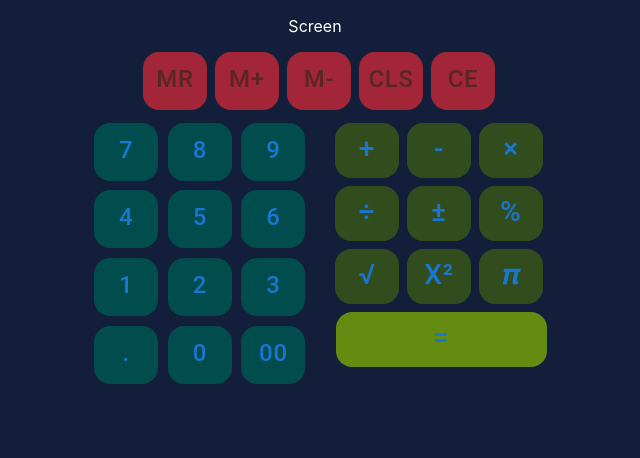
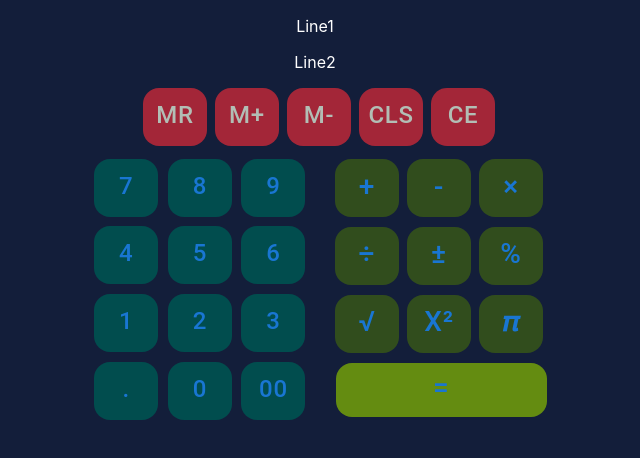
Before and after one commit to bluVshal/pub-sample-calculator, a React (Create React App) app: page / in a window 1280 px wide. Shown: the top 458 px of the page, without its empty margins (325-965 px from the left). Built offline with nearby package versions, Linux system fonts and the light colour scheme.

Commit message:
Made corrections on code not in use and added line on screen

```diff
--- a/src/Components/Buttons/Buttons.js
+++ b/src/Components/Buttons/Buttons.js
@@ -26,19 +26,6 @@ const Buttons = () => {
                     '&:active': {
                         borderWidth: '4px 0 0',
                         background: '#40e0d0',
-                    },
-                    '&:after': {
-                        backgroundClip: 'padding-box',
-                        backgroundColor: '#40e0d0',
-                        border: 'solid transparent',
-                        borderRadius: '16px',
-                        borderWidth: '0 0 4px',
-                        bottom: '-4px',
-                        left: '0',
-                        position: 'absolute',
-                        right: '0',
-                        top: '0',
-                        zIndex: '-1'
                     }
                 }}>
                 {numbr}
@@ -59,8 +46,8 @@ const Buttons = () => {
                     borderWidth: '0 0 4px',
                     boxSizing: 'border-box',
                     width:'2.5rem',
-                    height:'3.45rem',
-                    margin:'0 0 0.5rem 0.5rem',
+                    height:'3.65rem',
+                    margin:'0 0 0.6rem 0.5rem',
                     transition: 'filter 2s',
                     '&:hover': {
                         boxShadow: '0 0 10px #9ecaed',
@@ -69,19 +56,6 @@ const Buttons = () => {
                     '&:active': {
                         borderWidth: '4px 0 0',
                         background: '#91A91F',
-                    },
-                    '&:after': {
-                        backgroundClip: 'padding-box',
-                        backgroundColor: '#91A91F',
-                        border: 'solid transparent',
-                        borderRadius: '16px',
-                        borderWidth: '0 0 4px',
-                        bottom: '-4px',
-                        left: '0',
-                        position: 'absolute',
-                        right: '0',
-                        top: '0',
-                        zIndex: '-1'
                     }
                 }}>
                 {op}
@@ -107,7 +81,7 @@ const Buttons = () => {
                     transition: 'filter 2s',
                     width:'88%',
                     height:'3.4rem',
-                    transform: 'translateZ(0)',
+                    outline: 'none',
                     '&:hover': {
                         boxShadow: '0 0 10px #9ecaed',
                         background: '#91A91F',
@@ -115,19 +89,7 @@ const Buttons = () => {
                     '&:active': {
                         borderWidth: '4px 0 0',
                         background: '#91A91F',
-                    },
-                    '&:after': {
-                        backgroundClip: 'padding-box',
-                        backgroundColor: '#91A91F',
-                        border: 'solid transparent',
-                        borderRadius: '16px',
-                        borderWidth: '0 0 4px',
-                        bottom: '-4px',
-                        left: '0',
-                        position: 'absolute',
-                        right: '0',
-                        top: '0',
-                        zIndex: '-1'
+                        transform: 'translateY(0)',
                     }
                   }}>
                   =
--- a/src/Components/Elements/Memory/Memory.js
+++ b/src/Components/Elements/Memory/Memory.js
@@ -14,9 +14,9 @@ const Memory = () => {
                 key={mem}
                 onClick={setBtnValue(mem)}
                 sx={{
-                    color: '#592720',
+                    color: '#b2beb5',
                     fontSize: '1.5rem',
-                    background:'#A32638',
+                    backgroundColor:'#A32638',
                     border: 'solid transparent',
                     borderRadius: '16px',
                     borderWidth: '0 0 4px',
@@ -25,24 +25,12 @@ const Memory = () => {
                     transition: 'filter 2s',
                     '&:hover': {
                         boxShadow: '0 0 10px #9ecaed',
-                        background: '#DDADAF',
+                        backgroundColor: '#DDADAF',
+                        color: '#555555',
                     },
                     '&:active': {
                         borderWidth: '4px 0 0',
-                        background: '#DDADAF',
-                    },
-                    '&:after': {
-                        backgroundClip: 'padding-box',
                         backgroundColor: '#DDADAF',
-                        border: 'solid transparent',
-                        borderRadius: '16px',
-                        borderWidth: '0 0 4px',
-                        bottom: '-4px',
-                        left: '0',
-                        position: 'absolute',
-                        right: '0',
-                        top: '0',
-                        zIndex: '-1'
                     }
                     }}>
             {mem}
--- a/src/Components/Screen/Screen.js
+++ b/src/Components/Screen/Screen.js
@@ -3,7 +3,8 @@ import React from 'react';
 const Screen = () => {
     return (
         <div>
-            <p style={{color:'white'}}> Screen </p>
+            <p style={{color:'white'}}> Line1 </p>
+            <p style={{color:'white'}}> Line2 </p>
         </div>
     );
 };
```
